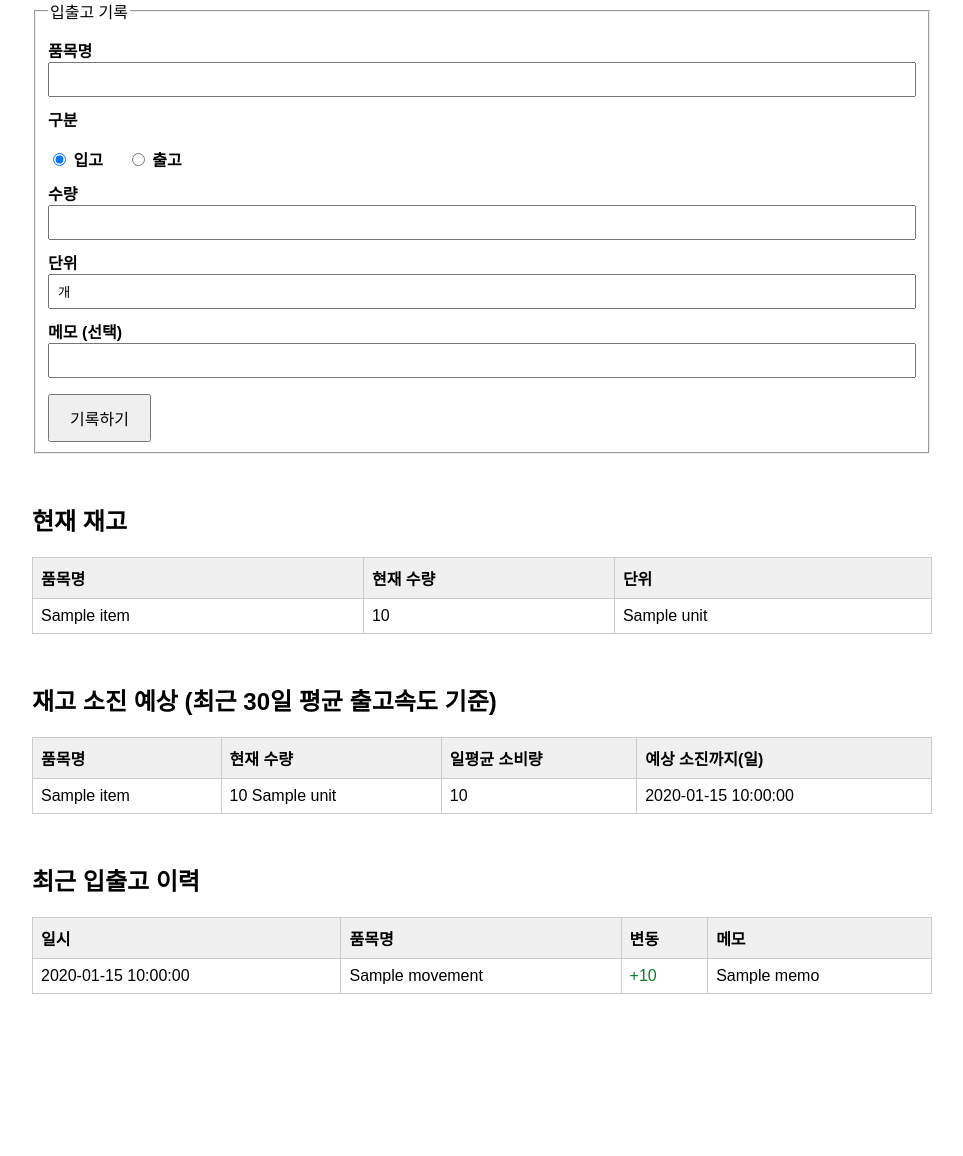
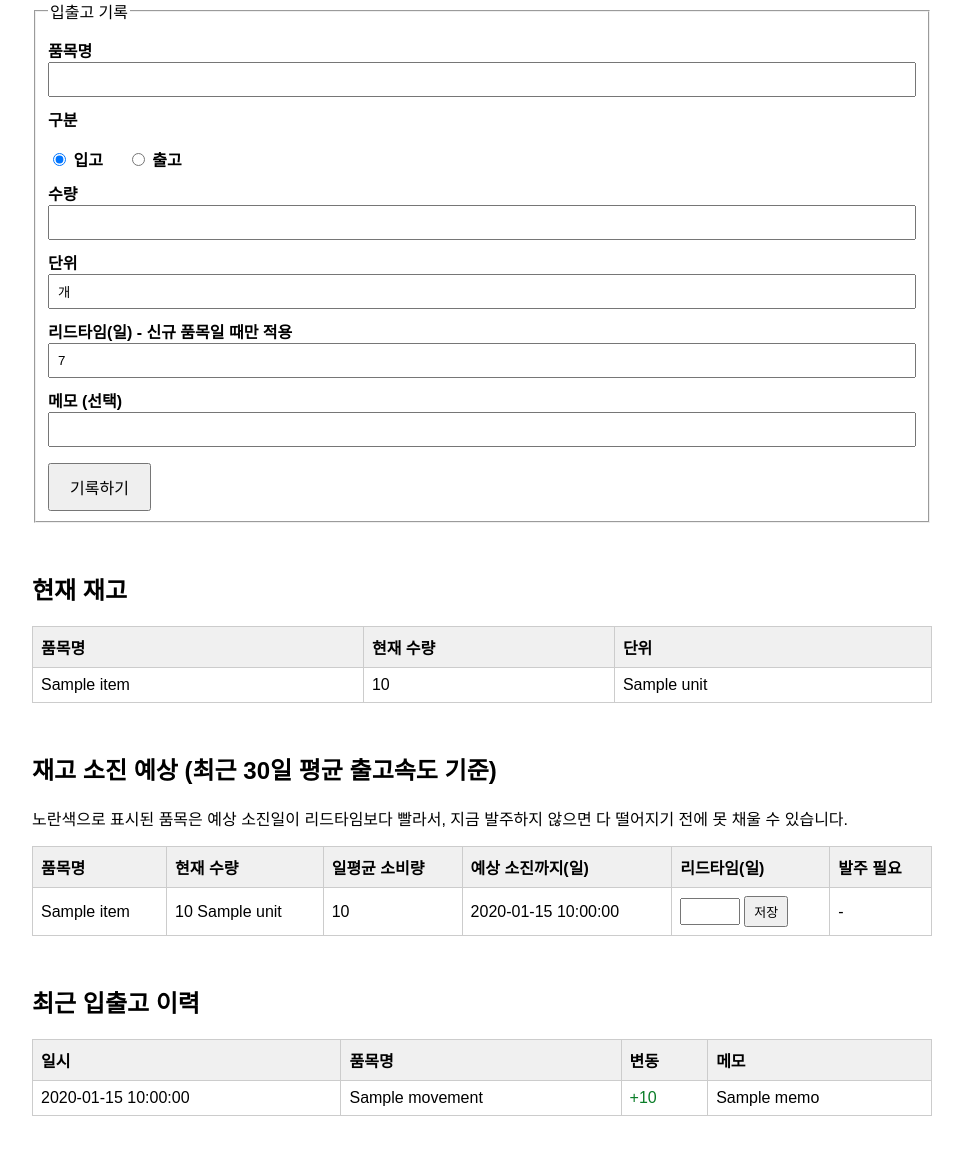
Before and after one commit to Nuribboya/-, a FastAPI app: template inventory/webapp/templates/index.html in a window 1280 px wide. Shown: the part 154-1310 px from the top of the page, without its empty margins (158-1121 px from the left). Before the commit the page ends 1148 px from the top, so only its background shows below. Run offline with FastAPI, Linux system fonts and the light colour scheme; the template is opened without the code that fills it: most values are stand-ins (such as "Sample title", 1, 10 or a date in 2020).

Commit message:
Add inventory 리드타임 기반 발주 시점 알림 (품절/과잉재고 동시 방지)
핵심 자재는 부족해서도 안 되고 쌓아둘 필요도 없다는 요구사항에 맞춰,
품목별 리드타임(발주 후 입고까지 걸리는 일수)을 추가했다. 예상 소진일이
리드타임 이내면 needs_reorder=True로 표시해서, 품절 직전도 과잉발주도
아닌 딱 맞는 시점에 발주하도록 안내한다. 리드타임은 웹앱에서 바로 수정
가능하다.

Co-Authored-By: Claude Sonnet 5 <noreply@anthropic.com>
Claude-Session: https://claude.ai/code/session_012ZS1oZH3uCPhyWQ7MpLy4c

```diff
--- a/inventory/db.py
+++ b/inventory/db.py
@@ -20,7 +20,8 @@ _SCHEMA = """
 CREATE TABLE IF NOT EXISTS items (
     id INTEGER PRIMARY KEY AUTOINCREMENT,
     name TEXT NOT NULL UNIQUE,
-    unit TEXT NOT NULL DEFAULT '개'
+    unit TEXT NOT NULL DEFAULT '개',
+    lead_time_days INTEGER NOT NULL DEFAULT 7
 );
 
 CREATE TABLE IF NOT EXISTS movements (
@@ -38,6 +39,7 @@ class Item:
     id: int
     name: str
     unit: str
+    lead_time_days: int = 7
 
 
 @dataclass
@@ -62,6 +64,7 @@ class StockOutlook:
     quantity: int
     avg_daily_consumption: float
     days_until_depletion: Optional[float]
+    needs_reorder: bool
 
 
 @contextmanager
@@ -78,14 +81,27 @@ def connect(db_path: str | Path = DEFAULT_DB_PATH) -> Iterator[sqlite3.Connectio
 def init_db(db_path: str | Path = DEFAULT_DB_PATH) -> None:
     with connect(db_path) as conn:
         conn.executescript(_SCHEMA)
+        # 이 컬럼 추가 전에 만들어진 기존 DB 파일에도 안전하게 컬럼을 붙여준다.
+        existing_columns = {row["name"] for row in conn.execute("PRAGMA table_info(items)")}
+        if "lead_time_days" not in existing_columns:
+            conn.execute("ALTER TABLE items ADD COLUMN lead_time_days INTEGER NOT NULL DEFAULT 7")
 
 
-def get_or_create_item(conn: sqlite3.Connection, name: str, unit: str = "개") -> Item:
-    row = conn.execute("SELECT id, name, unit FROM items WHERE name = ?", (name,)).fetchone()
+def get_or_create_item(conn: sqlite3.Connection, name: str, unit: str = "개", lead_time_days: int = 7) -> Item:
+    row = conn.execute("SELECT id, name, unit, lead_time_days FROM items WHERE name = ?", (name,)).fetchone()
     if row is None:
-        cursor = conn.execute("INSERT INTO items (name, unit) VALUES (?, ?)", (name, unit))
-        return Item(id=cursor.lastrowid, name=name, unit=unit)
-    return Item(id=row["id"], name=row["name"], unit=row["unit"])
+        cursor = conn.execute(
+            "INSERT INTO items (name, unit, lead_time_days) VALUES (?, ?, ?)",
+            (name, unit, lead_time_days),
+        )
+        return Item(id=cursor.lastrowid, name=name, unit=unit, lead_time_days=lead_time_days)
+    return Item(id=row["id"], name=row["name"], unit=row["unit"], lead_time_days=row["lead_time_days"])
+
+
+def set_lead_time_days(db_path: str | Path, item_name: str, lead_time_days: int) -> None:
+    """이미 있는 품목의 리드타임(발주 후 실제 입고까지 걸리는 일수)을 갱신한다."""
+    with connect(db_path) as conn:
+        conn.execute("UPDATE items SET lead_time_days = ? WHERE name = ?", (lead_time_days, item_name))
 
 
 def record_movement(
@@ -94,10 +110,15 @@ def record_movement(
     change_qty: int,
     memo: str = "",
     unit: str = "개",
+    lead_time_days: int = 7,
 ) -> Movement:
-    """재고 변동을 기록한다. change_qty: 입고면 양수, 출고면 음수로 넘긴다."""
+    """재고 변동을 기록한다. change_qty: 입고면 양수, 출고면 음수로 넘긴다.
+
+    lead_time_days는 새 품목을 처음 만들 때만 쓰인다(이미 있는 품목이면 무시됨) -
+    나중에 바꾸려면 set_lead_time_days를 쓴다.
+    """
     with connect(db_path) as conn:
-        item = get_or_create_item(conn, item_name, unit)
+        item = get_or_create_item(conn, item_name, unit, lead_time_days)
         created_at = datetime.now().isoformat(timespec="seconds")
         cursor = conn.execute(
             "INSERT INTO movements (item_id, change_qty, memo, created_at) VALUES (?, ?, ?, ?)",
@@ -117,7 +138,8 @@ def current_stock(db_path: str | Path = DEFAULT_DB_PATH) -> list[StockLevel]:
     with connect(db_path) as conn:
         rows = conn.execute(
             """
-            SELECT items.id, items.name, items.unit, COALESCE(SUM(movements.change_qty), 0) AS quantity
+            SELECT items.id, items.name, items.unit, items.lead_time_days,
+                   COALESCE(SUM(movements.change_qty), 0) AS quantity
             FROM items
             LEFT JOIN movements ON movements.item_id = items.id
             GROUP BY items.id
@@ -125,7 +147,10 @@ def current_stock(db_path: str | Path = DEFAULT_DB_PATH) -> list[StockLevel]:
             """
         ).fetchall()
         return [
-            StockLevel(item=Item(id=r["id"], name=r["name"], unit=r["unit"]), quantity=r["quantity"])
+            StockLevel(
+                item=Item(id=r["id"], name=r["name"], unit=r["unit"], lead_time_days=r["lead_time_days"]),
+                quantity=r["quantity"],
+            )
             for r in rows
         ]
 
@@ -136,12 +161,17 @@ def stock_outlook(db_path: str | Path = DEFAULT_DB_PATH, lookback_days: int = 30
     딥러닝/통계 모델을 학습시키는 게 아니라 단순 평균 기반 추정이다. 데이터가
     몇 달치 쌓이면 이 기록들을 학습 데이터로 삼아 계절성/추세를 반영하는
     진짜 수요예측 모델로 발전시킬 수 있다.
+
+    needs_reorder는 "예상 소진일이 리드타임(발주 후 실제 입고까지 걸리는 일수)
+    이내"일 때 True가 된다 - 지금 발주 안 하면 다 떨어지기 전에 못 채운다는 뜻.
+    부족(품절)도 과잉(재고 낭비)도 피하려면 이 시점에 딱 맞춰 발주하면 된다.
     """
     cutoff = (datetime.now() - timedelta(days=lookback_days)).isoformat(timespec="seconds")
     with connect(db_path) as conn:
         stock_rows = conn.execute(
             """
-            SELECT items.id, items.name, items.unit, COALESCE(SUM(movements.change_qty), 0) AS quantity
+            SELECT items.id, items.name, items.unit, items.lead_time_days,
+                   COALESCE(SUM(movements.change_qty), 0) AS quantity
             FROM items
             LEFT JOIN movements ON movements.item_id = items.id
             GROUP BY items.id
@@ -166,12 +196,14 @@ def stock_outlook(db_path: str | Path = DEFAULT_DB_PATH, lookback_days: int = 30
         total_out = recent_out_by_item.get(r["id"], 0)
         avg_daily = total_out / lookback_days if total_out else 0.0
         days_until = (r["quantity"] / avg_daily) if avg_daily > 0 else None
+        needs_reorder = days_until is not None and days_until <= r["lead_time_days"]
         outlook.append(
             StockOutlook(
-                item=Item(id=r["id"], name=r["name"], unit=r["unit"]),
+                item=Item(id=r["id"], name=r["name"], unit=r["unit"], lead_time_days=r["lead_time_days"]),
                 quantity=r["quantity"],
                 avg_daily_consumption=round(avg_daily, 2),
                 days_until_depletion=round(days_until, 1) if days_until is not None else None,
+                needs_reorder=needs_reorder,
             )
         )
     return outlook
--- a/inventory/webapp/main.py
+++ b/inventory/webapp/main.py
@@ -16,7 +16,15 @@ from fastapi import FastAPI, Form, Request
 from fastapi.responses import HTMLResponse, RedirectResponse
 from fastapi.templating import Jinja2Templates
 
-from ..db import DEFAULT_DB_PATH, current_stock, init_db, recent_movements, record_movement, stock_outlook
+from ..db import (
+    DEFAULT_DB_PATH,
+    current_stock,
+    init_db,
+    recent_movements,
+    record_movement,
+    set_lead_time_days,
+    stock_outlook,
+)
 
 app = FastAPI()
 templates = Jinja2Templates(directory=str(Path(__file__).parent / "templates"))
@@ -54,7 +62,22 @@ def create_movement(
     quantity: int = Form(...),
     unit: str = Form("개"),
     memo: str = Form(""),
+    lead_time_days: int = Form(7),
 ) -> RedirectResponse:
     signed_qty = quantity if direction == "in" else -quantity
-    record_movement(_db_path(), item_name.strip(), signed_qty, memo=memo.strip(), unit=unit.strip() or "개")
+    record_movement(
+        _db_path(),
+        item_name.strip(),
+        signed_qty,
+        memo=memo.strip(),
+        unit=unit.strip() or "개",
+        lead_time_days=lead_time_days,
+    )
     return RedirectResponse(url=".", status_code=303)
+
+
+@app.post("/items/lead-time")
+def update_lead_time(item_name: str = Form(...), lead_time_days: int = Form(...)) -> RedirectResponse:
+    set_lead_time_days(_db_path(), item_name, lead_time_days)
+    # "/items/lead-time"은 경로가 두 단계 깊어서 앱의 "/"로 가려면 ".."가 필요하다.
+    return RedirectResponse(url="..", status_code=303)
--- a/inventory/webapp/templates/index.html
+++ b/inventory/webapp/templates/index.html
@@ -15,7 +15,11 @@
     th { background: #f0f0f0; }
     .plus { color: #0a7d28; }
     .minus { color: #b00020; }
+    .reorder { background: #fff3cd; font-weight: bold; }
     h2 { margin-top: 48px; }
+    .lead-time-form { display: flex; gap: 4px; align-items: center; }
+    .lead-time-form input { width: 60px; padding: 4px; }
+    .lead-time-form button { margin-top: 0; padding: 4px 8px; font-size: 13px; }
   </style>
 </head>
 <body>
@@ -41,6 +45,9 @@
       <label for="unit">단위</label>
       <input type="text" id="unit" name="unit" value="개" />
 
+      <label for="lead_time_days">리드타임(일) - 신규 품목일 때만 적용</label>
+      <input type="number" id="lead_time_days" name="lead_time_days" value="7" min="0" />
+
       <label for="memo">메모 (선택)</label>
       <input type="text" id="memo" name="memo" />
 
@@ -61,14 +68,27 @@
   </table>
 
   <h2>재고 소진 예상 (최근 30일 평균 출고속도 기준)</h2>
+  <p>노란색으로 표시된 품목은 예상 소진일이 리드타임보다 빨라서, 지금 발주하지
+     않으면 다 떨어지기 전에 못 채울 수 있습니다.</p>
   <table>
-    <tr><th>품목명</th><th>현재 수량</th><th>일평균 소비량</th><th>예상 소진까지(일)</th></tr>
+    <tr>
+      <th>품목명</th><th>현재 수량</th><th>일평균 소비량</th>
+      <th>예상 소진까지(일)</th><th>리드타임(일)</th><th>발주 필요</th>
+    </tr>
     {% for o in outlook %}
-    <tr>
+    <tr class="{{ 'reorder' if o.needs_reorder else '' }}">
       <td>{{ o.item.name }}</td>
       <td>{{ o.quantity }} {{ o.item.unit }}</td>
       <td>{{ o.avg_daily_consumption }}</td>
       <td>{{ o.days_until_depletion if o.days_until_depletion is not none else '출고 이력 부족' }}</td>
+      <td>
+        <form class="lead-time-form" method="post" action="items/lead-time">
+          <input type="hidden" name="item_name" value="{{ o.item.name }}" />
+          <input type="number" name="lead_time_days" value="{{ o.item.lead_time_days }}" min="0" />
+          <button type="submit">저장</button>
+        </form>
+      </td>
+      <td>{{ '발주 필요' if o.needs_reorder else '-' }}</td>
     </tr>
     {% endfor %}
   </table>
```
Also changed, not shown: tests/test_inventory_db.py (+50 -1 lines), README.md.
